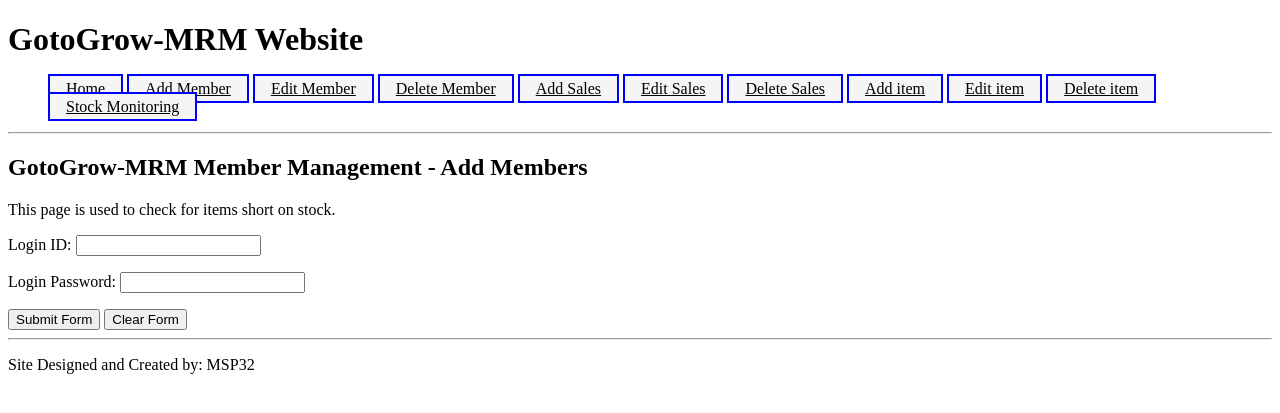
After one commit to Outlen/32Alt, a PHP site: page /short_stock_login.php in a window 1280 px wide. The commit adds this page. Shown: the top 413 px of the page. Run offline with PHP 8.4, Linux system fonts and the light colour scheme.

Commit message:
Add files via upload

```diff
--- a/User Interface/item_delete.php
+++ b/User Interface/item_delete.php
@@ -22,6 +22,7 @@
         <li class="menu"><a href="check_item_add.php">Add item</a></li>
         <li class="menu"><a href="check_item_edit.php">Edit item</a></li>
         <li class="menu"><a href="check_item_delete.php">Delete item</a></li>
+        <li class="menu"><a href="short_stock_login.php">Stock Monitoring</a></li>
     </ul>
 </nav>
 
--- a/User Interface/item_delete_config.php
+++ b/User Interface/item_delete_config.php
@@ -12,7 +12,7 @@
 <h1>GotoGrow-MRM Website</h1>
 <nav>
     <ul>
-        <li class="menu"><a href="index.php">Home</a></li>
+    <li class="menu"><a href="index.php">Home</a></li>
         <li class="menu"><a href="check_add.php">Add Member</a></li>
         <li class="menu"><a href="check_edit.php">Edit Member</a></li>
         <li class="menu"><a href="check_delete.php">Delete Member</a></li>
@@ -22,6 +22,7 @@
         <li class="menu"><a href="check_item_add.php">Add item</a></li>
         <li class="menu"><a href="check_item_edit.php">Edit item</a></li>
         <li class="menu"><a href="check_item_delete.php">Delete item</a></li>
+        <li class="menu"><a href="short_stock_login.php">Stock Monitoring</a></li>
     </ul>
 </nav>
 
--- a/User Interface/item_edit.php
+++ b/User Interface/item_edit.php
@@ -22,6 +22,7 @@
         <li class="menu"><a href="check_item_add.php">Add item</a></li>
         <li class="menu"><a href="check_item_edit.php">Edit item</a></li>
         <li class="menu"><a href="check_item_delete.php">Delete item</a></li>
+        <li class="menu"><a href="short_stock_login.php">Stock Monitoring</a></li>
     </ul>
 </nav>
 
--- a/User Interface/item_edit_config.php
+++ b/User Interface/item_edit_config.php
@@ -22,6 +22,7 @@
         <li class="menu"><a href="check_item_add.php">Add item</a></li>
         <li class="menu"><a href="check_item_edit.php">Edit item</a></li>
         <li class="menu"><a href="check_item_delete.php">Delete item</a></li>
+        <li class="menu"><a href="short_stock_login.php">Stock Monitoring</a></li>
     </ul>
 </nav>
 
--- /dev/null
+++ b/User Interface/short_stock_login.php
@@ -0,0 +1,59 @@
+<!DOCTYPE html>
+<html lang="en">
+<head>
+    <meta charset="utf-8" />
+    <meta name="description" content="Allows ability to add members to database" />
+    <meta name="author" content="Kipp STRATMANN" />
+    <title>GotoGrow-MRM Member Management</title>
+</head>
+<body>
+    <header>
+        <?php
+         /* short_stock_login.php
+        Author: K. Stratmann
+        Last Edited: 09/10/2022
+        */
+        ?>
+        <link href="styles/style.css" rel="stylesheet" />
+    </header>
+    <h1>GotoGrow-MRM Website</h1>
+<nav>
+    <ul>
+    <li class="menu"><a href="index.php">Home</a></li>
+        <li class="menu"><a href="check_add.php">Add Member</a></li>
+        <li class="menu"><a href="check_edit.php">Edit Member</a></li>
+        <li class="menu"><a href="check_delete.php">Delete Member</a></li>
+        <li class="menu"><a href="check_sales_add.php">Add Sales</a></li>
+        <li class="menu"><a href="check_sales_edit.php">Edit Sales</a></li>
+        <li class="menu"><a href="check_sales_delete.php">Delete Sales</a></li>
+        <li class="menu"><a href="check_item_add.php">Add item</a></li>
+        <li class="menu"><a href="check_item_edit.php">Edit item</a></li>
+        <li class="menu"><a href="check_item_delete.php">Delete item</a></li>
+        <li class="menu"><a href="short_stock_login.php">Stock Monitoring</a></li>
+    </ul>
+</nav>
+<hr>
+	<h2>GotoGrow-MRM Member Management - Add Members</h2>
+    <p>This page is used to check for items short on stock.</p>
+
+    <form method='post' action='short_stock.php'>
+        <p><label for='proid'>Login ID:</label>
+        <input type='text' name='proid' id='proid'/></p>
+        <p><label for='propass'>Login Password:</label>
+        <input type='password' name='propass' id='propass'/></p>
+
+    <input type= 'submit' value='Submit Form'/>
+    <input type= 'reset' value='Clear Form'/>
+    </form>
+
+	<footer>
+        <hr>
+        <p>Site Designed and Created by: MSP32</p>
+</footer>
+
+
+</body>
+
+
+
+</html>
```
Also changed, not shown: User Interface/item_add.php (+3 -8 lines), User Interface/item_add_config.php (+6 -12 lines), User Interface/short_stock.php (added, +104 -0 lines).
